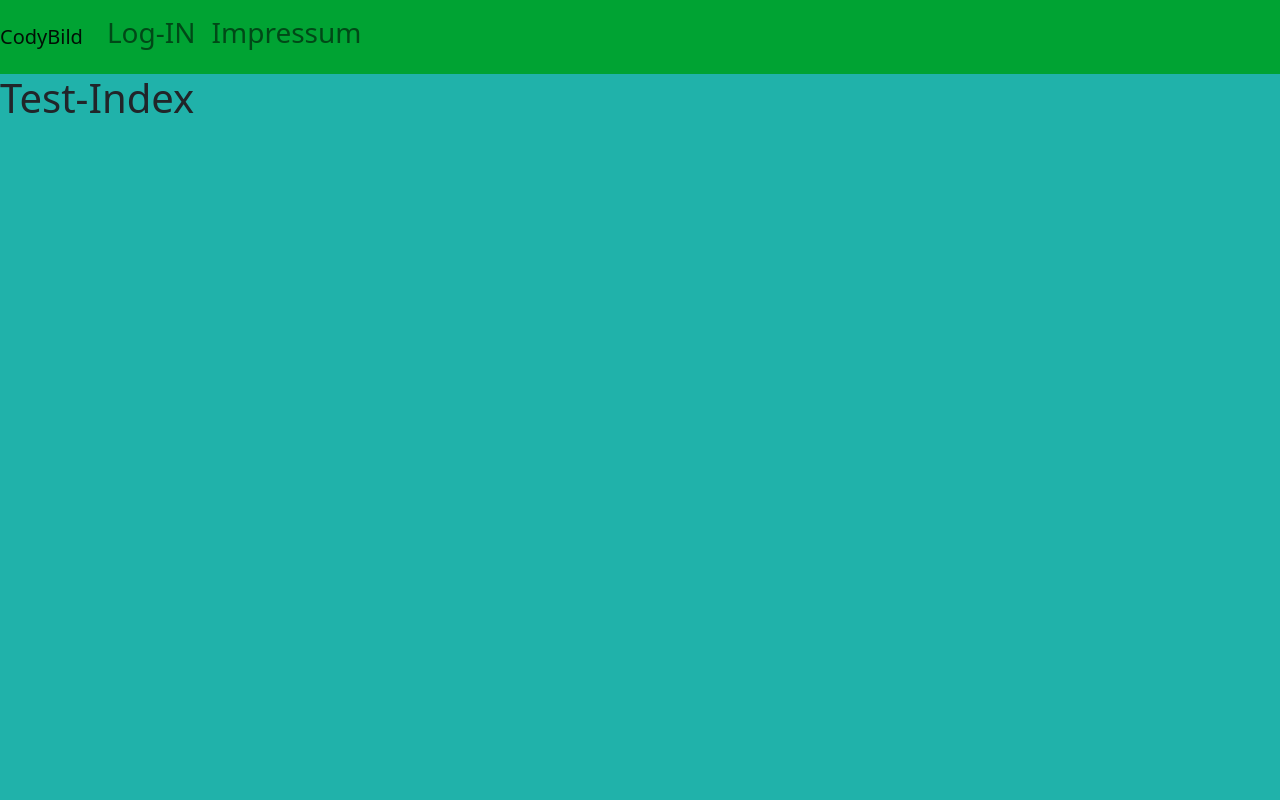
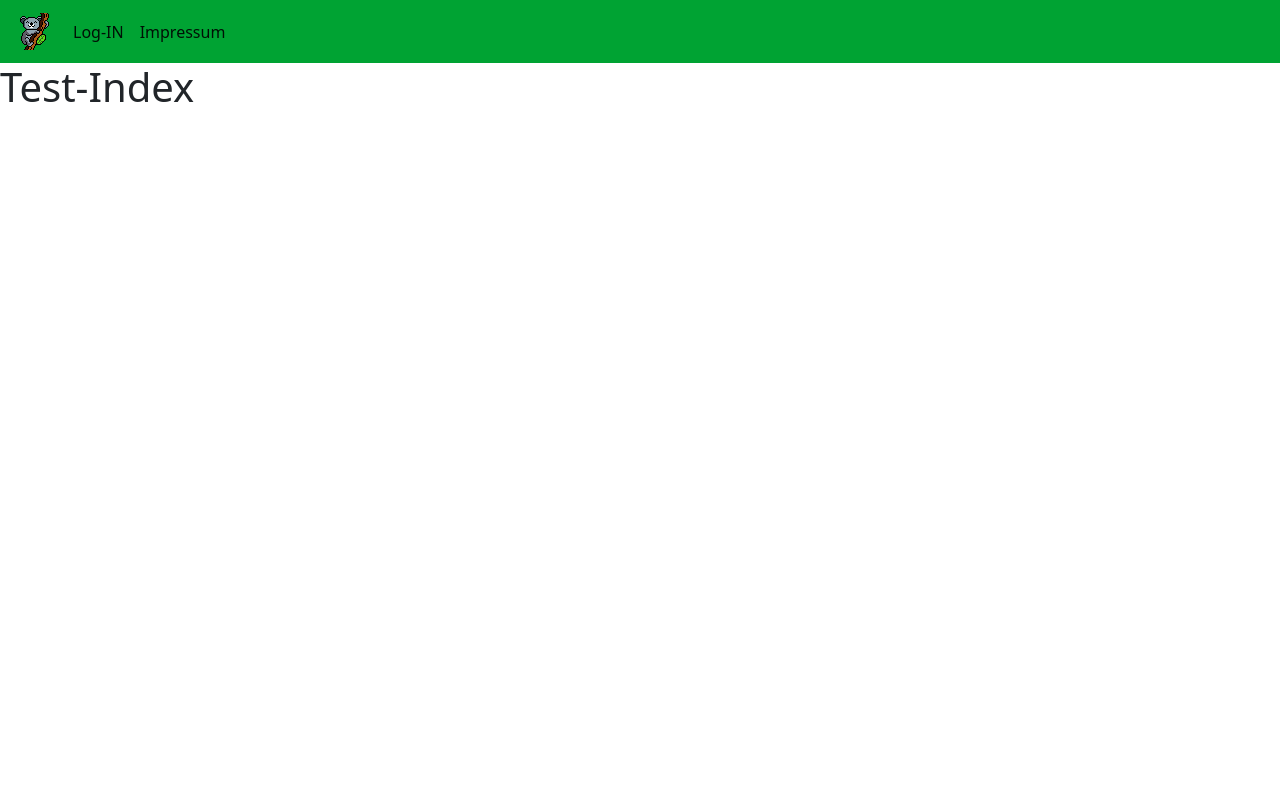
Before and after one commit to H4ppyH4ckin9/CodyKoalaProject, a PHP site: page / in a window 1280 px wide. Run offline with PHP 8.4, Linux system fonts and the light colour scheme.

Commit message:
Cody Icon hinzugefügt

```diff
--- a/index.php
+++ b/index.php
@@ -7,13 +7,6 @@
 			<link href="https://cdn.jsdelivr.net/npm/bootstrap@5.1.3/dist/css/bootstrap.min.css" rel="stylesheet" integrity="sha384-1BmE4kWBq78iYhFldvKuhfTAU6auU8tT94WrHftjDbrCEXSU1oBoqyl2QvZ6jIW3" crossorigin="anonymous">
 			<!--<link rel="stylesheet" href="styling/style.css" />!-->
 			<meta name="viewport" content="width=device-width, initial-scale=1.0">
-			<style>
-				body{
-					background-color:lightseagreen;
-				}
-
-			</style>
-
 	</head>
 <body>
 	<?php include 'navbar.php';?>
--- a/navbar.php
+++ b/navbar.php
@@ -1,12 +1,12 @@
-<nav class="navbar navbar-expand-lg navbar-light" style="background-color:#00A333;">
-  <a class="navbar-brand" href="#">CodyBild</a>
+<nav class="navbar navbar-expand-lg navbar-light" style="background-color:#00A333; padding-left:20px;">
+  <a class="navbar-brand" href="#" ><img src="Cody_Icon.png" alt="index.php"></a>
   <button class="navbar-toggler" type="button" data-toggle="collapse" data-target="#navbarNavAltMarkup" aria-controls="navbarNavAltMarkup" aria-expanded="false" aria-label="Toggle navigation">
     <span class="navbar-toggler-icon"></span>
   </button>
   <div class="collapse navbar-collapse" id="navbarNavAltMarkup">
     <div class="navbar-nav">
-      <a class="nav-item nav-link " href="#"><h3>Log-IN</h3></a>
-      <a class="nav-item nav-link " href="#"><h3>Impressum</h3></a>
+      <a class="nav-item nav-link active" href="#">Log-IN</a>
+      <a class="nav-item nav-link active" href="#">Impressum</a>
 
     </div>
   </div>
```
